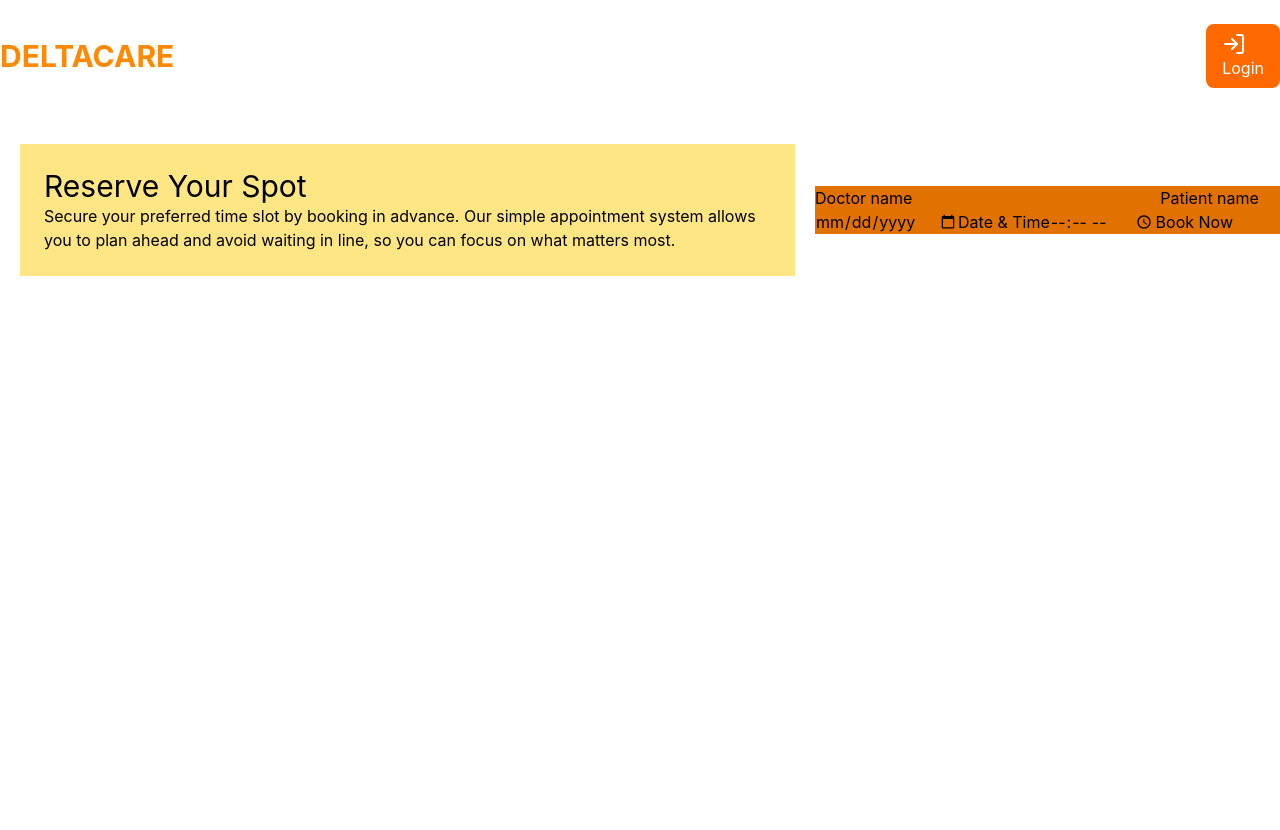
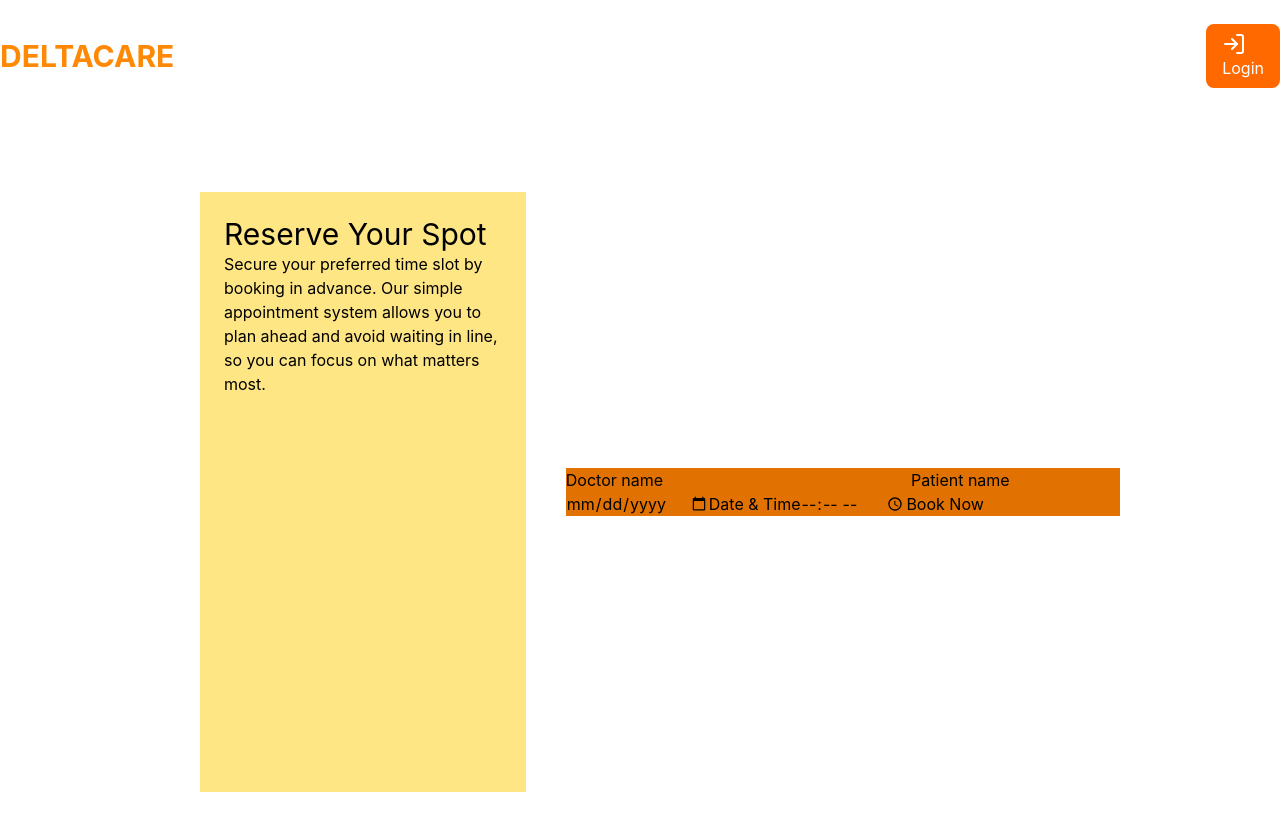
Before and after one commit to op2624685-sys/Hospital-Management-System, a React app in the folder Frontend/: page /appointment in a window 1280 px wide. Shown: the top 830 px of the page. Before the commit the page ends 800 px from the top, so only its background shows below. Built offline with nearby package versions, Linux system fonts and the light colour scheme; the HTML template or start-up script is replaced by a standard one.

Commit message:
last commit

```diff
--- a/Frontend/src/pages/Appointment.jsx
+++ b/Frontend/src/pages/Appointment.jsx
@@ -5,8 +5,8 @@ const Appointment = () => {
   return (
     <div>
       <Header />
-      <div className='flex justify-center items-center'>
-      <div className='section-1 flex flex-col mx-5 my-8 p-6 bg-amber-200'>
+      <div className='flex justify-center items-center m-10 px-30'>
+      <div className='section-1 flex flex-col m-10 p-6 h-150 w-1/2 bg-amber-200'>
         <h1 className='text-3xl'>Reserve Your Spot</h1>
         <p>Secure your preferred time slot by booking in advance. Our simple appointment system allows you to plan ahead and avoid waiting in line, so you can focus on what matters most.</p>
       </div>
```
